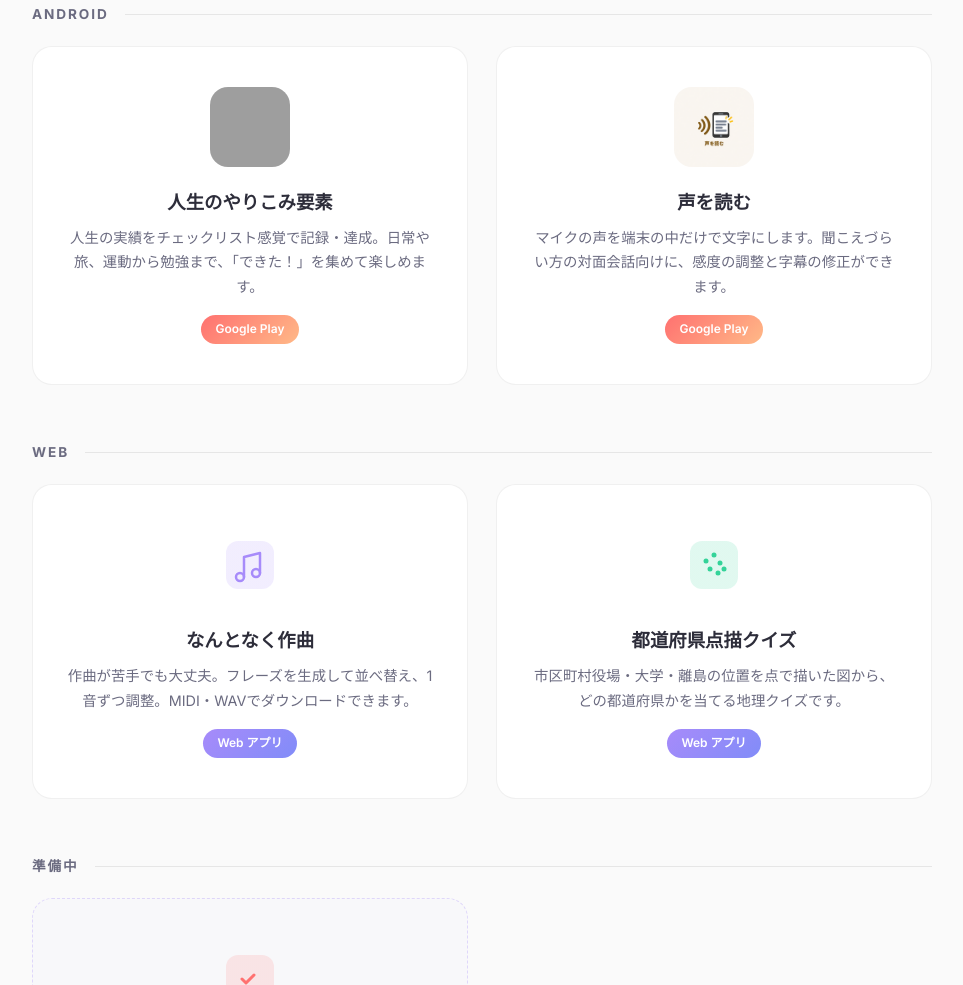
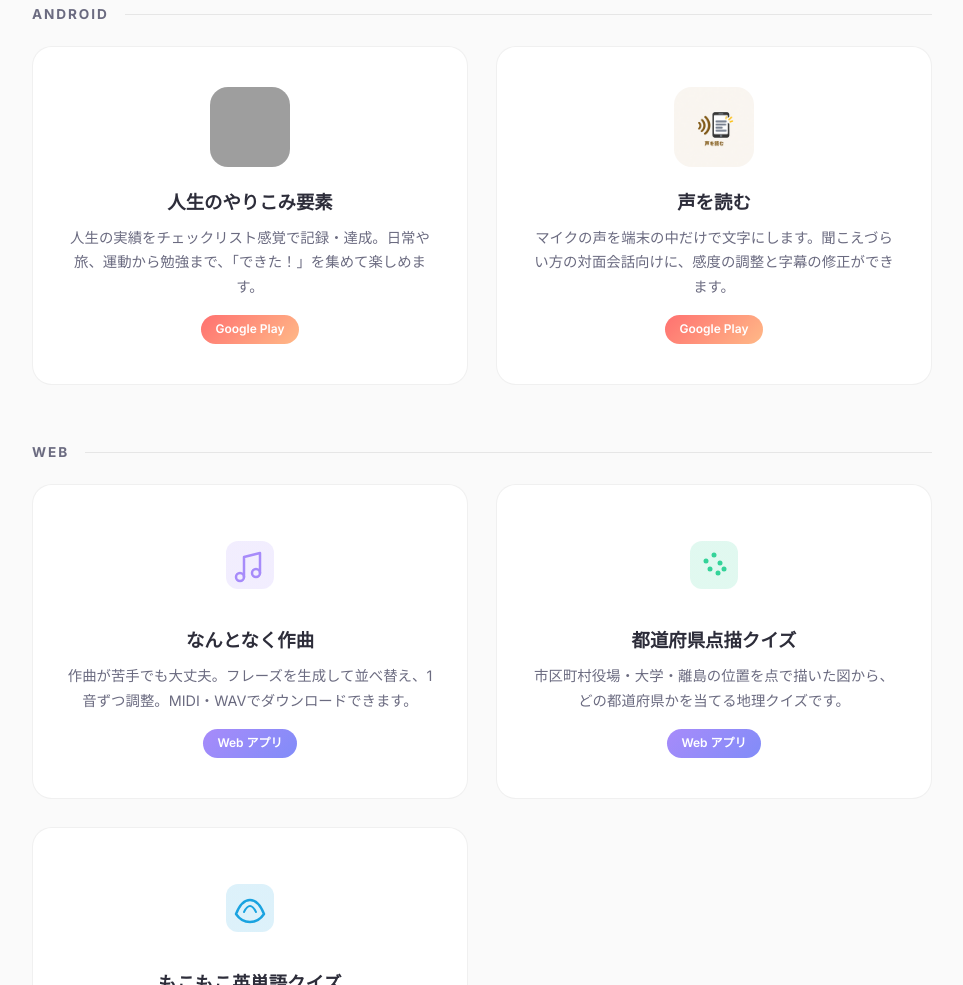
Before and after one commit to Motacilo/Motacilo.github.io, a plain HTML site: page index.html in a window 1280 px wide. Shown: the part 1815-2800 px from the top of the page, without its empty margins (158-1121 px from the left). Drawn offline with Linux system fonts and the light colour scheme; no server answers; grey boxes are pictures that could not be loaded.

Commit message:
List the word-shape quiz among the published web apps.
Co-authored-by: Cursor <cursoragent@cursor.com>

```diff
--- a/index.html
+++ b/index.html
@@ -199,6 +199,27 @@
                 <span class="app-badge app-badge-web">Web アプリ</span>
               </div>
             </a>
+            <a href="https://motacilo.com/word-shape-quiz/"
+              class="app-card fade-in" data-delay="400" target="_blank" rel="noopener">
+              <div class="app-card-inner">
+                <div class="app-icon-placeholder">
+                  <svg width="64" height="64" viewBox="0 0 64 64" fill="none">
+                    <rect x="8" y="8" width="48" height="48" rx="12" fill="url(#appGradWords)" opacity="0.15" />
+                    <path d="M18 38c4-10 8-14 14-14s10 4 14 14c-4 6-8 8-14 8s-10-2-14-8z" stroke="url(#appGradWords)" stroke-width="2.5" stroke-linejoin="round" fill="none" />
+                    <path d="M26 36c2-4 4-6 6-6s4 2 6 6" stroke="url(#appGradWords)" stroke-width="2" stroke-linecap="round" fill="none" />
+                    <defs>
+                      <linearGradient id="appGradWords" x1="8" y1="8" x2="56" y2="56">
+                        <stop stop-color="#1AA3E0" />
+                        <stop offset="1" stop-color="#0878b8" />
+                      </linearGradient>
+                    </defs>
+                  </svg>
+                </div>
+                <h3>もこもこ英単語クイズ</h3>
+                <p>もこもこした形を見て、英単語の綴りを当てます。</p>
+                <span class="app-badge app-badge-web">Web アプリ</span>
+              </div>
+            </a>
           </div>
         </div>
         <div class="apps-group">
```
